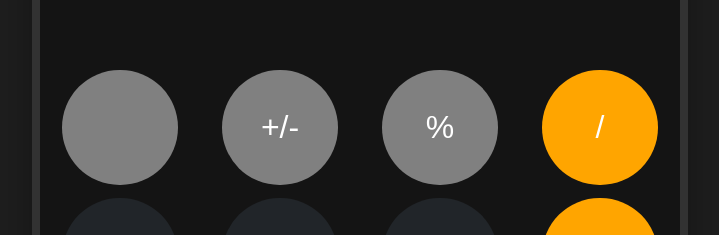
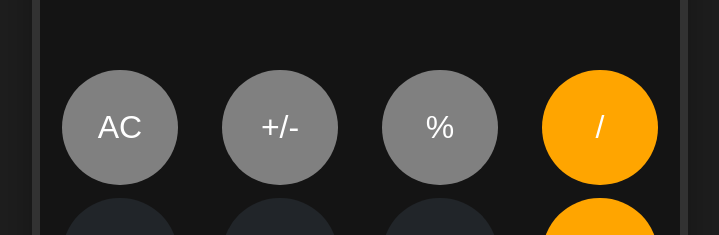
Before and after one commit to BiBCast/calculator-react, a React (Vite) app: page / in a window 1280 px wide. Shown: the part 412-647 px from the top of the page, without its empty margins (280-999 px from the left). Built offline with nearby package versions, Linux system fonts and the light colour scheme; a web font is replaced by a local one.

Commit message:
fix: add text button AC

```diff
--- a/src/components/Keypad.tsx
+++ b/src/components/Keypad.tsx
@@ -8,7 +8,9 @@ export function KeyPad({
     <>
       <div className="cellphone__keypad">
         <div className="keypad__button">
-          <button className="color_grey" onClick={onClick}></button>
+          <button className="color_grey" onClick={onClick}>
+            AC
+          </button>
         </div>
         <div className="keypad__button">
           <button className="color_grey" onClick={onClick}>
```
